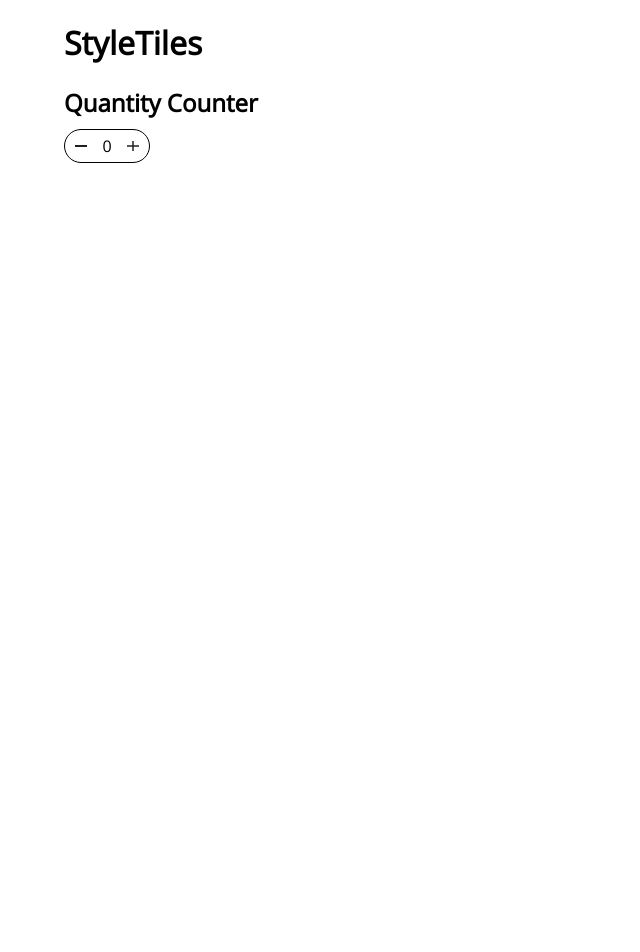
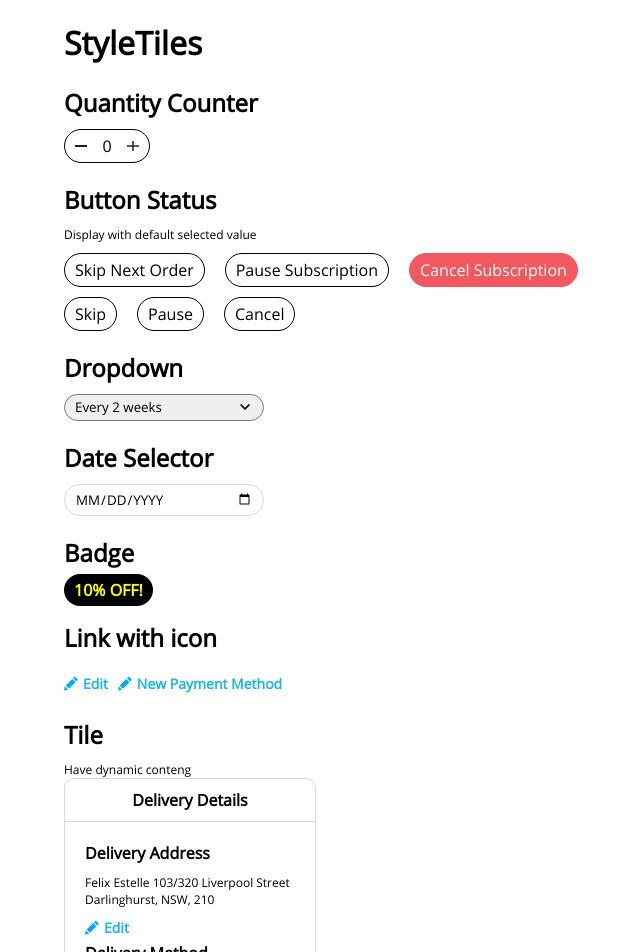
Before and after one commit to danielleabenes1892/react-styletile, a React (Create React App) app: page / in a window 1280 px wide. Shown: the top 952 px of the page, without its empty margins (0-640 px from the left). Before the commit the page ends 800 px from the top, so only its background shows below. Built offline with nearby package versions, Linux system fonts and the light colour scheme.

Commit message:
Full components:

```diff
--- a/src/App.js
+++ b/src/App.js
@@ -33,7 +33,53 @@ function App() {
         <h2>Quantity Counter</h2>
         <Counter></Counter>
       </div>
-
+      <div className="container status_section">
+<h2>Button Status</h2>
+<div>
+  <p>Display with default selected value</p>
+  <FilterButton
+  data={filterStatus}
+  keyName="longLabel"
+  selected={3}
+  ></FilterButton>
+</div>
+<div>
+  <FilterButton data={filterStatus} keyName="shortLabel"></FilterButton>
+</div>
+</div>
+<div className="container">
+<h2>Dropdown</h2>
+<Dropdown data={frequency}></Dropdown>
+</div>
+<div className="container">
+<h2>Date Selector</h2>
+<DateInput></DateInput>
+</div>
+<div className="container">
+<h2>Badge</h2>
+<Badge
+  label="10% Off!"
+  style={{'backgroundColor': '#000', 'color': 'yellow'}}
+></Badge>
+</div>
+<div className="container">
+<h2>Link with icon</h2>
+<ButtonIcon label="Edit" image={require('./assets/images/icon-edit.svg')}></ButtonIcon>
+<ButtonIcon label="New Payment Method" image={require('./assets/images/icon-edit.svg')}></ButtonIcon>
+</div>
+<div className="container tile_section">
+<h2>Tile</h2>
+<p>Have dynamic conteng</p>
+<Tile title="Delivery Details">
+  <label>Delivery Address</label>
+  <p>Felix Estelle 103/320 Liverpool Street Darlinghurst, NSW, 210</p>
+  <ButtonIcon label="Edit" image={require('./assets/images/icon-edit.svg')}></ButtonIcon>
+  <div className="method">
+    <label>Delivery Method</label>
+    <Dropdown data={frequency}></Dropdown>
+  </div>
+</Tile>
+</div>
     </div>
   );
 }
```
